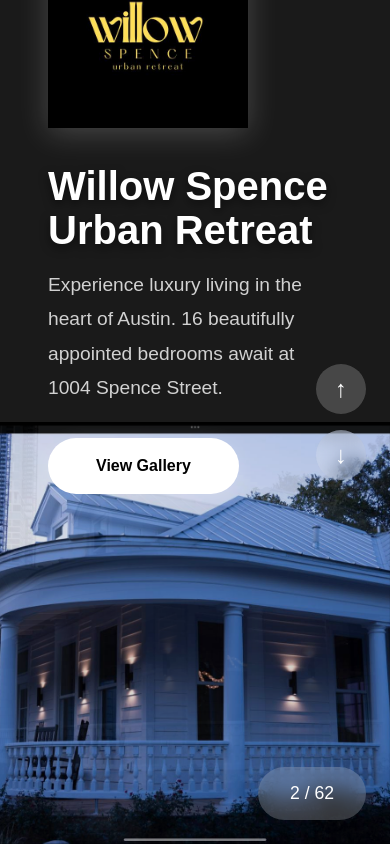
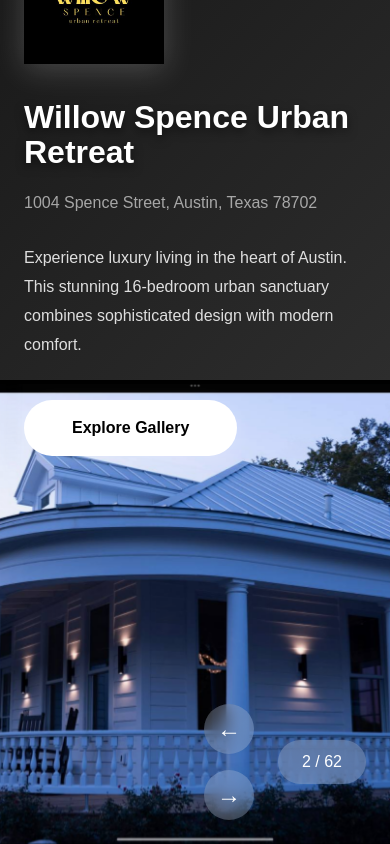
Before and after one commit to cryptokoh/spenceproperty, a plain HTML site: page newstyles/diagonal.html in a window 390 px wide. Drawn offline with Linux system fonts and the light colour scheme.

Commit message:
Fix diagonal split layout for fullscreen PC displays
Improved diagonal split design to work properly on wide monitors:
- Changed from absolute positioning to CSS Grid (45%/55% split)
- Added max-width wrapper (2400px) to center on ultra-wide displays
- Replaced full clip-path with subtle diagonal accent using ::after
- Added gradient background for visual depth
- Changed navigation from vertical to horizontal arrows
- Better responsive breakpoints for all screen sizes
- Improved content spacing and readability

Now works beautifully on fullscreen PC, laptop, and mobile displays.

🤖 Generated with [Claude Code](https://claude.com/claude-code)

Co-Authored-By: Claude <noreply@anthropic.com>

```diff
--- a/newstyles/diagonal.html
+++ b/newstyles/diagonal.html
@@ -7,27 +7,27 @@
 <style>
 *{margin:0;padding:0;box-sizing:border-box}
 body{font-family:'Arial',sans-serif;background:#000;overflow-x:hidden;color:#fff}
-.split-container{height:100vh;position:relative;overflow:hidden}
-.split-side{position:absolute;top:0;height:100%;transition:all 0.8s cubic-bezier(0.4,0,0.2,1)}
-.split-left{left:0;width:50%;background:#1a1a1a;clip-path:polygon(0 0,100% 0,90% 100%,0 100%);z-index:2;display:flex;align-items:center;justify-content:center;padding:3rem}
-.split-right{right:0;width:60%;background:#000;clip-path:polygon(10% 0,100% 0,100% 100%,0 100%)}
-.split-left:hover{width:55%;clip-path:polygon(0 0,100% 0,95% 100%,0 100%)}
-.split-left:hover~.split-right{width:55%}
-.content-panel{max-width:500px;opacity:0;animation:fadeIn 1s 0.3s forwards}
+.split-wrapper{height:100vh;width:100%;max-width:2400px;margin:0 auto;position:relative;display:flex;align-items:center;justify-content:center}
+.split-container{height:100%;width:100%;position:relative;overflow:hidden;display:grid;grid-template-columns:45% 55%}
+.split-left{position:relative;background:linear-gradient(135deg,#1a1a1a,#2d2d2d);display:flex;align-items:center;justify-content:center;padding:4rem;z-index:2}
+.split-left::after{content:'';position:absolute;right:0;top:0;bottom:0;width:150px;background:linear-gradient(135deg,#1a1a1a,#2d2d2d);clip-path:polygon(0 0,100% 15%,100% 85%,0 100%);transform:translateX(100%);z-index:1}
+.split-right{position:relative;background:#000;overflow:hidden}
+.content-panel{max-width:550px;width:100%;opacity:0;animation:fadeIn 1s 0.3s forwards}
 @keyframes fadeIn{to{opacity:1}}
-.logo{max-width:200px;margin-bottom:2rem;filter:drop-shadow(0 5px 15px rgba(255,255,255,0.2))}
-h1{font-size:3.5rem;margin-bottom:1rem;line-height:1.1;text-shadow:0 4px 10px rgba(0,0,0,0.5)}
-.description{font-size:1.2rem;line-height:1.8;margin-bottom:2rem;color:rgba(255,255,255,0.8)}
+.logo{max-width:180px;margin-bottom:2rem;filter:drop-shadow(0 5px 15px rgba(255,255,255,0.2))}
+h1{font-size:3.5rem;margin-bottom:1.5rem;line-height:1.1;text-shadow:0 4px 10px rgba(0,0,0,0.5)}
+.description{font-size:1.15rem;line-height:1.8;margin-bottom:2.5rem;color:rgba(255,255,255,0.85)}
+.location{font-size:1rem;color:rgba(255,255,255,0.6);margin-bottom:2rem}
 .cta-button{display:inline-block;padding:1.2rem 3rem;background:#fff;color:#000;text-decoration:none;border-radius:30px;font-weight:600;transition:0.3s;box-shadow:0 5px 20px rgba(255,255,255,0.2)}
 .cta-button:hover{transform:translateY(-5px);box-shadow:0 10px 30px rgba(255,255,255,0.3)}
-.image-slide{width:100%;height:100%;object-fit:cover;position:absolute;top:0;left:0;opacity:0;transition:opacity 1s}
+.image-container{width:100%;height:100%;position:relative}
+.image-slide{width:100%;height:100%;object-fit:cover;position:absolute;top:0;left:0;opacity:0;transition:opacity 1.2s ease-in-out}
 .image-slide.active{opacity:1}
-.nav-arrows{position:absolute;right:3rem;top:50%;transform:translateY(-50%);z-index:10;display:flex;flex-direction:column;gap:1rem}
+.nav-controls{position:absolute;right:3rem;bottom:3rem;z-index:10;display:flex;align-items:center;gap:1.5rem}
+.nav-arrows{display:flex;gap:1rem}
 .nav-arrow{background:rgba(255,255,255,0.2);border:none;color:#fff;width:50px;height:50px;border-radius:50%;cursor:pointer;font-size:1.5rem;backdrop-filter:blur(10px);transition:0.3s}
-.nav-arrow:hover{background:rgba(255,255,255,0.3);transform:scale(1.1)}
-.counter{position:absolute;bottom:3rem;right:3rem;background:rgba(255,255,255,0.2);padding:1rem 2rem;border-radius:30px;backdrop-filter:blur(10px);font-size:1.1rem}
-.gallery-trigger{position:absolute;bottom:3rem;left:3rem;background:rgba(255,255,255,0.2);padding:1rem 2rem;border-radius:30px;backdrop-filter:blur(10px);cursor:pointer;transition:0.3s;text-decoration:none;color:#fff}
-.gallery-trigger:hover{background:rgba(255,255,255,0.3)}
+.nav-arrow:hover{background:rgba(255,255,255,0.35);transform:scale(1.1)}
+.counter{background:rgba(255,255,255,0.2);padding:0.8rem 1.5rem;border-radius:30px;backdrop-filter:blur(10px);font-size:1rem}
 .lightbox{display:none;position:fixed;top:0;left:0;width:100%;height:100%;background:rgba(0,0,0,0.95);z-index:1000}
 .lightbox.active{display:flex;align-items:center;justify-content:center}
 .lightbox-image{max-width:90vw;max-height:90vh;object-fit:contain;border-radius:10px}
@@ -38,31 +38,50 @@ h1{font-size:3.5rem;margin-bottom:1rem;line-height:1.1;text-shadow:0 4px 10px rg
 .lightbox-btn.prev{left:2rem}
 .lightbox-btn.next{right:2rem}
 .lightbox-counter{position:fixed;bottom:2rem;left:50%;transform:translateX(-50%);background:rgba(255,255,255,0.2);color:#fff;padding:1rem 2rem;font-size:1.1rem;z-index:1001;border-radius:30px;backdrop-filter:blur(10px)}
-@media(max-width:968px){
-.split-left,.split-right{width:100%!important;clip-path:none!important;position:relative;height:50vh}
-.nav-arrows{right:1.5rem}
-.counter,.gallery-trigger{bottom:1.5rem;left:auto;right:1.5rem}
-.gallery-trigger{bottom:5rem}
+@media(max-width:1400px){
+.split-container{grid-template-columns:42% 58%}
+h1{font-size:3rem}
+}
+@media(max-width:1024px){
+.split-container{grid-template-columns:1fr;grid-template-rows:50vh 50vh}
+.split-left::after{display:none}
+.split-left{padding:2rem}
 h1{font-size:2.5rem}
+.description{font-size:1rem}
+.nav-controls{right:1.5rem;bottom:1.5rem}
+}
+@media(max-width:768px){
+.split-container{grid-template-rows:45vh 55vh}
+.split-left{padding:1.5rem}
+h1{font-size:2rem}
+.logo{max-width:140px}
+.nav-arrows{flex-direction:column}
 }
 </style>
 </head>
 <body>
+<div class="split-wrapper">
 <div class="split-container">
 <div class="split-left">
 <div class="content-panel">
 <img src="../logo.jpg" alt="Willow Spence" class="logo">
 <h1>Willow Spence Urban Retreat</h1>
-<p class="description">Experience luxury living in the heart of Austin. 16 beautifully appointed bedrooms await at 1004 Spence Street.</p>
-<a href="#gallery" class="cta-button" onclick="openLightbox(0);return false">View Gallery</a>
+<p class="location">1004 Spence Street, Austin, Texas 78702</p>
+<p class="description">Experience luxury living in the heart of Austin. This stunning 16-bedroom urban sanctuary combines sophisticated design with modern comfort.</p>
+<a href="#gallery" class="cta-button" onclick="openLightbox(0);return false">Explore Gallery</a>
 </div>
 </div>
-<div class="split-right" id="image-container"></div>
+<div class="split-right">
+<div class="image-container" id="image-container"></div>
+<div class="nav-controls">
 <div class="nav-arrows">
-<button class="nav-arrow" onclick="changeImage(-1)">↑</button>
-<button class="nav-arrow" onclick="changeImage(1)">↓</button>
+<button class="nav-arrow" onclick="changeImage(-1)">←</button>
+<button class="nav-arrow" onclick="changeImage(1)">→</button>
 </div>
 <div class="counter"><span id="current">1</span> / 62</div>
+</div>
+</div>
+</div>
 </div>
 <div class="lightbox" id="lightbox">
 <button class="lightbox-close" onclick="closeLightbox()">✕</button>
@@ -113,8 +132,8 @@ if(e.key==='ArrowLeft')lightboxChangeSlide(-1);
 if(e.key==='ArrowRight')lightboxChangeSlide(1);
 if(e.key==='Escape')closeLightbox();
 }else{
-if(e.key==='ArrowUp')changeImage(-1);
-if(e.key==='ArrowDown')changeImage(1);
+if(e.key==='ArrowLeft')changeImage(-1);
+if(e.key==='ArrowRight')changeImage(1);
 }
 });
 setInterval(()=>changeImage(1),5000);
```
